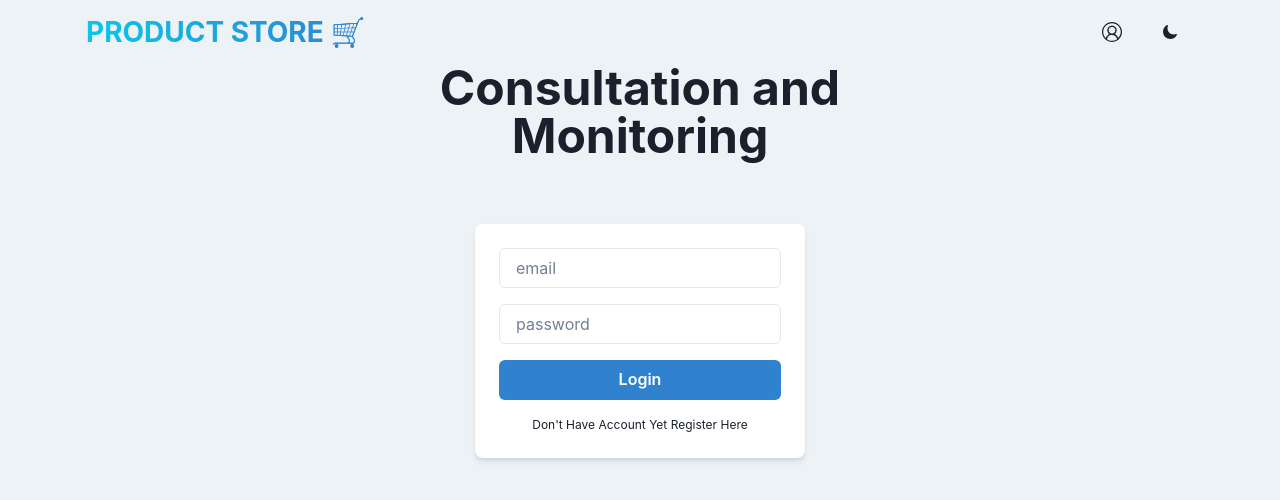
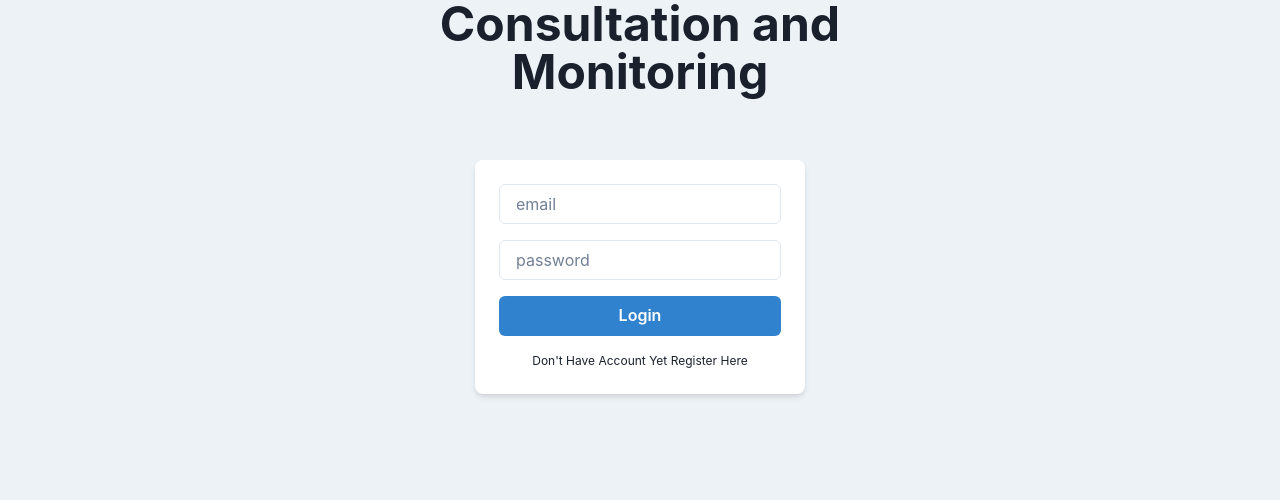
Before and after one commit to AmerSar21/Consultation-and-Monitoring, a React (Vite) app in the folder frontend/: page / in a window 1280 px wide. Shown: the top 500 px of the page. Built offline with nearby package versions, Linux system fonts and the light colour scheme.

Commit message:
navbar modification

```diff
--- a/frontend/src/App.jsx
+++ b/frontend/src/App.jsx
@@ -7,9 +7,11 @@ import LoginPage from "./pages/LoginPage";
 import Navbar from "./components/Navbar";
 
 function App() {
+	const token = localStorage.getItem("token");
+
   return (
     <Box minH={"100vh"} bg={useColorModeValue("gray.100", "gray.900")}>
-      <Navbar />
+      {token ? <Navbar /> : null}
       <Routes>
         <Route path="/" element={<LoginPage />} />
         <Route path="/login" element={<LoginPage />} />
--- a/frontend/src/components/Navbar.jsx
+++ b/frontend/src/components/Navbar.jsx
@@ -1,14 +1,30 @@
-import { Button, Container, Flex, HStack, Text, useColorMode } from "@chakra-ui/react";
+import {
+  Button,
+  Container,
+  Flex,
+  HStack,
+  IconButton,
+  Menu,
+  MenuButton,
+  MenuItem,
+  MenuList,
+  Text,
+  useColorMode,
+} from "@chakra-ui/react";
 import { Link } from "react-router-dom";
 
-import { PlusSquareIcon } from "@chakra-ui/icons";
+import { SettingsIcon, LogoutIcon, ChevronRightIcon, HamburgerIcon } from "@chakra-ui/icons";
 import { IoMoon } from "react-icons/io5";
 import { LuSun } from "react-icons/lu";
 import { VscAccount } from "react-icons/vsc";
 
-
 const Navbar = () => {
   const { colorMode, toggleColorMode } = useColorMode();
+  const token = localStorage.getItem("token");
+
+  const handleLogout = () => {
+    localStorage.removeItem("token");
+  };
 
   return (
     <Container maxW={"1140px"} px={4}>
@@ -29,23 +45,26 @@ const Navbar = () => {
           bgGradient={"linear(to-r, cyan.400, blue.500)"}
           bgClip={"text"}
         >
-					<Link to={"/"}>Product Store 🛒</Link>
+          <Link to={"/"}>ConsMon</Link>
         </Text>
 
         <HStack spacing={2} alignItems={"center"}>
-					{/* <Link to={"/create"}>
-						<Button>
-							<PlusSquareIcon fontSize={20} />
-						</Button>
-					</Link> */}
-					<Link to={"/login"}>
-						<Button>
-							<VscAccount fontSize={20} />
-						</Button>
-					</Link>
-					<Button onClick={toggleColorMode}>
-						{colorMode === "light" ? <IoMoon /> : <LuSun size='20' />}
-					</Button>
+          <Menu>
+            <MenuButton
+              as={IconButton}
+              aria-label="Options"
+              icon={<HamburgerIcon />}
+              variant="outline"
+            />
+            <MenuList>
+              <MenuItem icon={<SettingsIcon />}>Account Settings</MenuItem>
+              <MenuItem onClick={toggleColorMode}>
+                {colorMode === "light" ? <IoMoon /> : <LuSun size="20" />}
+				{colorMode === "light" ? "  Dark Mode" : "  Light Mode"}
+              </MenuItem>
+              <MenuItem icon={<ChevronRightIcon />}>Logout</MenuItem>
+            </MenuList>
+          </Menu>
         </HStack>
       </Flex>
     </Container>
```
Lines whose indentation alone changed are shown as unchanged.
